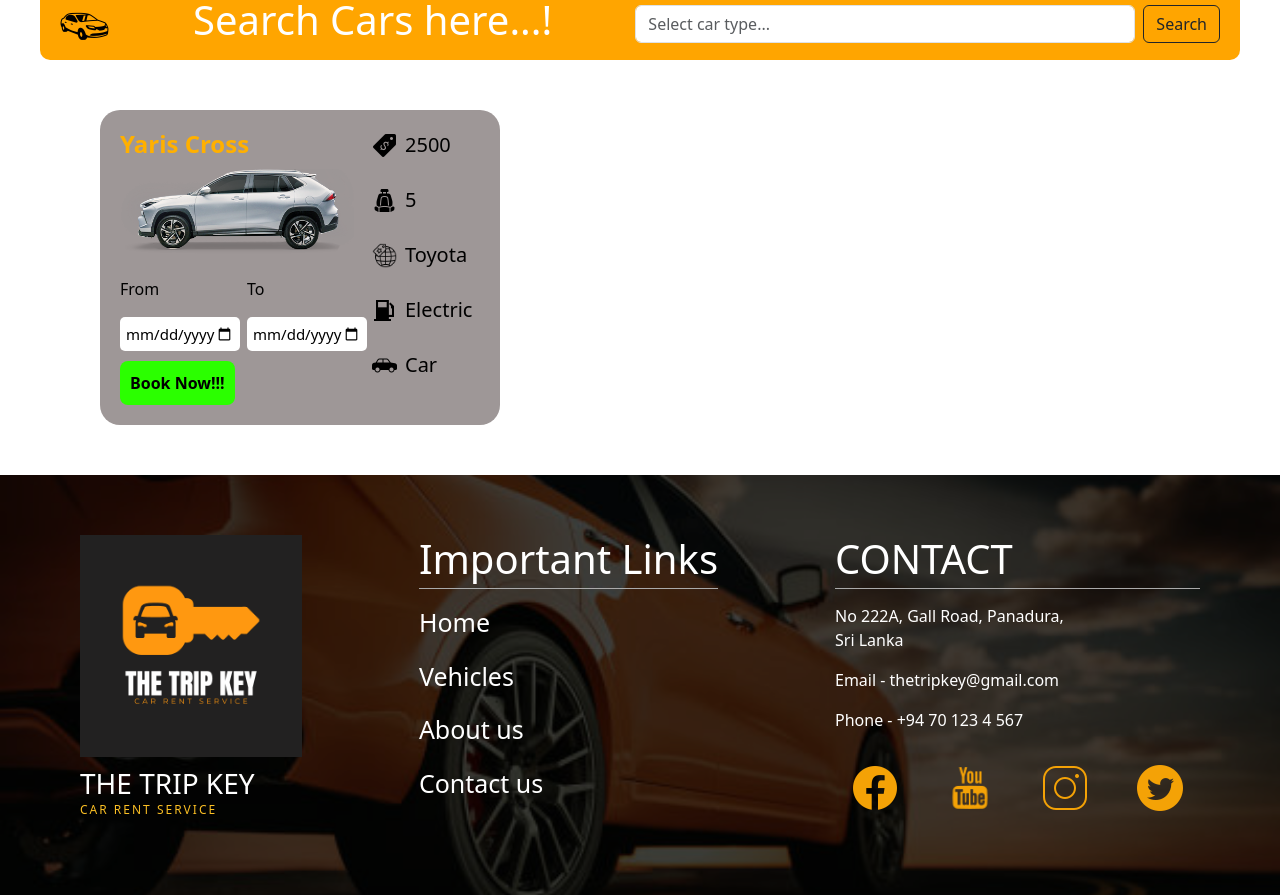
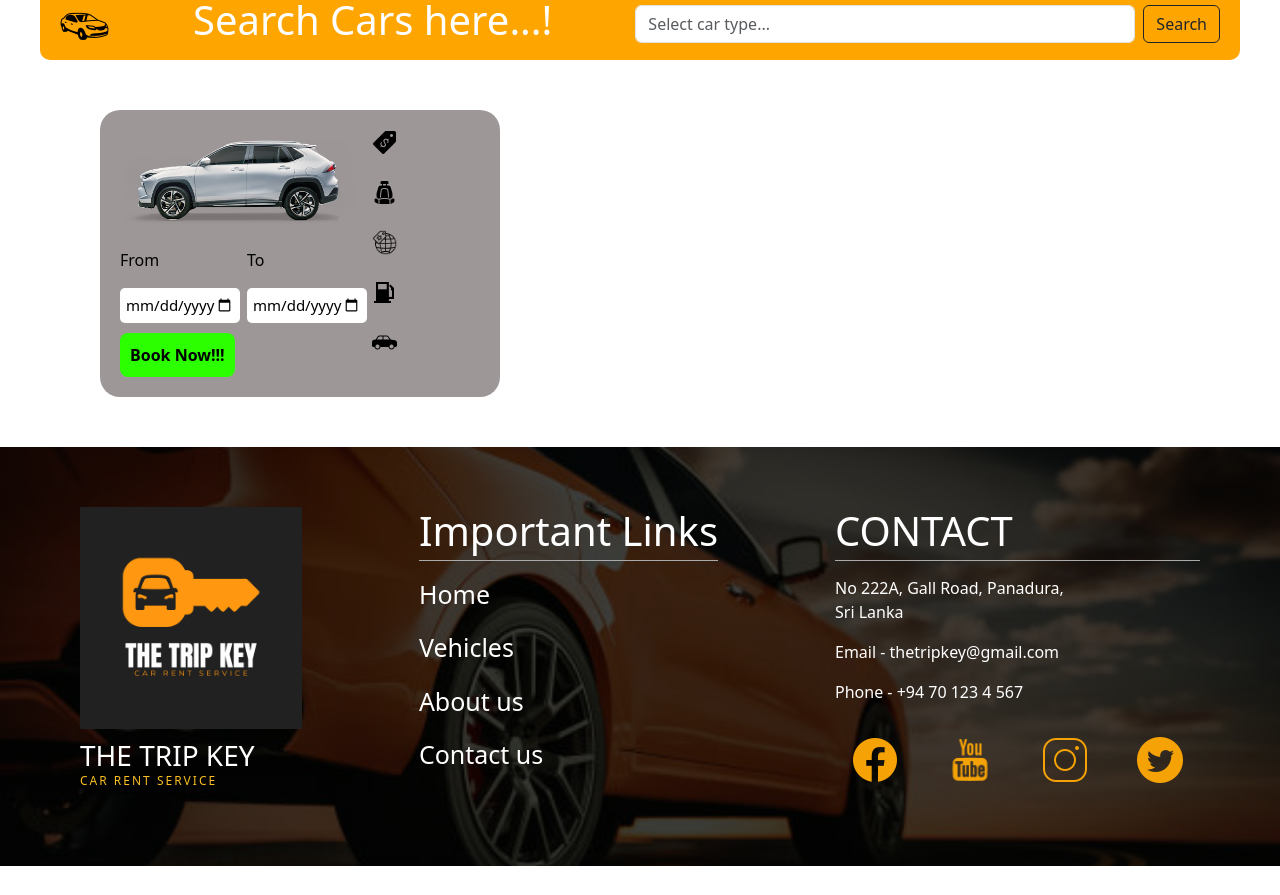
Before and after one commit to DamithaTheekshana/Frontend-Car_Rental_System, a React (Vite) app: page / in a window 1280 px wide. Shown: the part 1126-2021 px from the top of the page. After the commit the page ends 1992 px from the top, so only its background shows below. Built offline with nearby package versions, Linux system fonts and the light colour scheme; no server answers.

Commit message:
Backend vehicle datas given fronten to CarCard

```diff
--- a/src/components/CarCard.jsx
+++ b/src/components/CarCard.jsx
@@ -1,6 +1,6 @@
 import React from "react";
 
-function CarCard() {
+function CarCard({ vehicle }) {
 
   const cardStyle = {
     background: "#9e9797",
@@ -60,7 +60,7 @@
 
       {/* LEFT SIDE */}
       <div style={leftStyle}>
-        <h2 style={titleStyle}>Yaris Cross</h2>
+        <h2 style={titleStyle}>{vehicle?.model}</h2>
 
         {/* Car Image */}
         <img
@@ -89,27 +89,27 @@
 
         <div style={infoRowStyle}>
           <img src="/img/icons8-price-50.png" alt="price" width="25" />
-          <span>2500</span>
+          <span>{vehicle?.dailyRate}</span>
         </div>
 
         <div style={infoRowStyle}>
           <img src="/img/icons8-car-seat-50.png" alt="seat" width="25" />
-          <span>5</span>
+          <span>{vehicle?.seat}</span>
         </div>
 
         <div style={infoRowStyle}>
           <img src="/img/icons8-brand-64.png" alt="brand" width="25" />
-          <span>Toyota</span>
+          <span>{vehicle?.brand}</span>
         </div>
 
         <div style={infoRowStyle}>
           <img src="/img/icons8-gas-station-48.png" alt="fuel" width="25" />
-          <span>Electric</span>
+          <span>{vehicle?.fuelType}</span>
         </div>
 
         <div style={infoRowStyle}>
           <img src="/img/icons8-car-50.png" alt="type" width="25" />
-          <span>Car</span>
+          <span>{vehicle?.type}</span>
         </div>
 
       </div>
--- a/src/components/MainPagesBody.jsx
+++ b/src/components/MainPagesBody.jsx
@@ -44,7 +44,7 @@
           </div>
       </nav>
       <div style={{margin: "50px 100px"}}>
-        <CarCard/>
+        <CarCard vehicle={vehicles[0]} />
       </div>
     </>
   );
```
